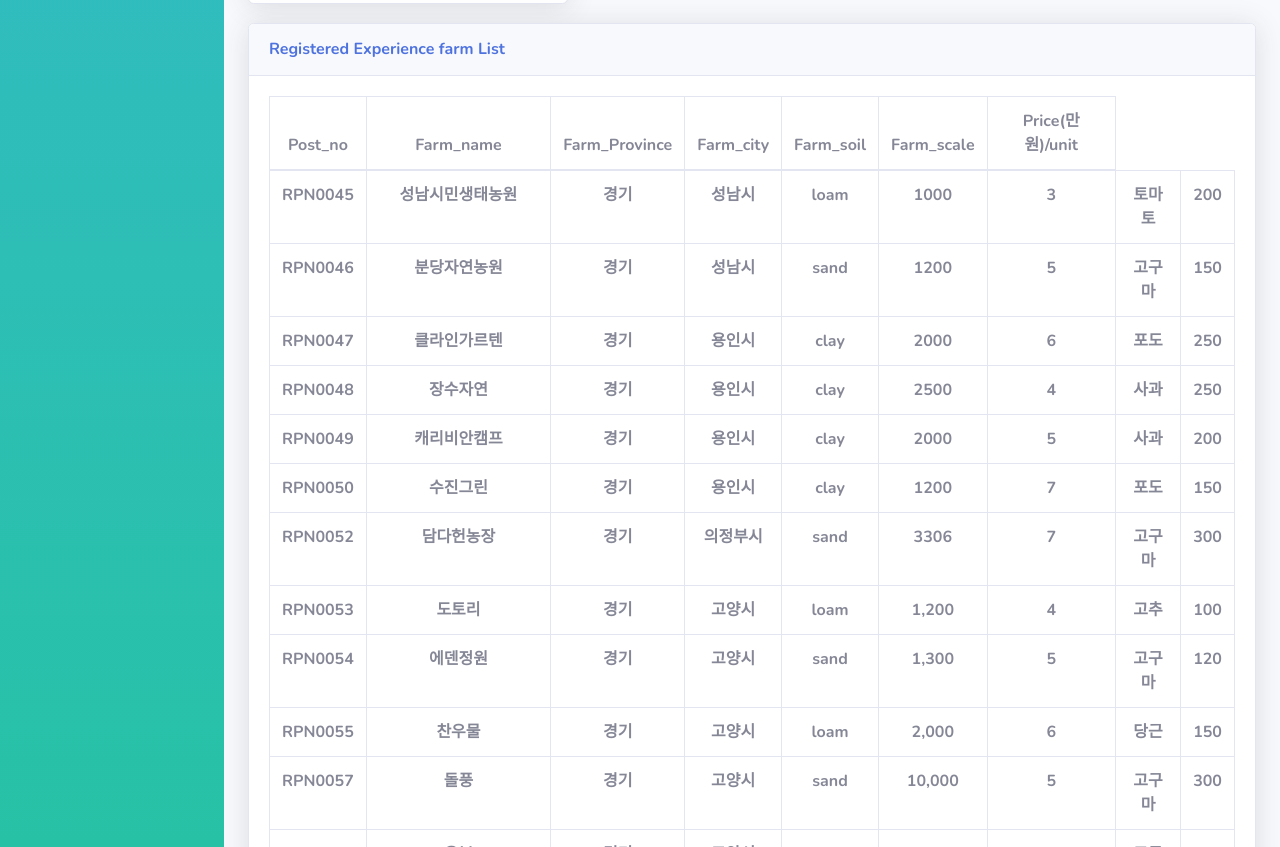
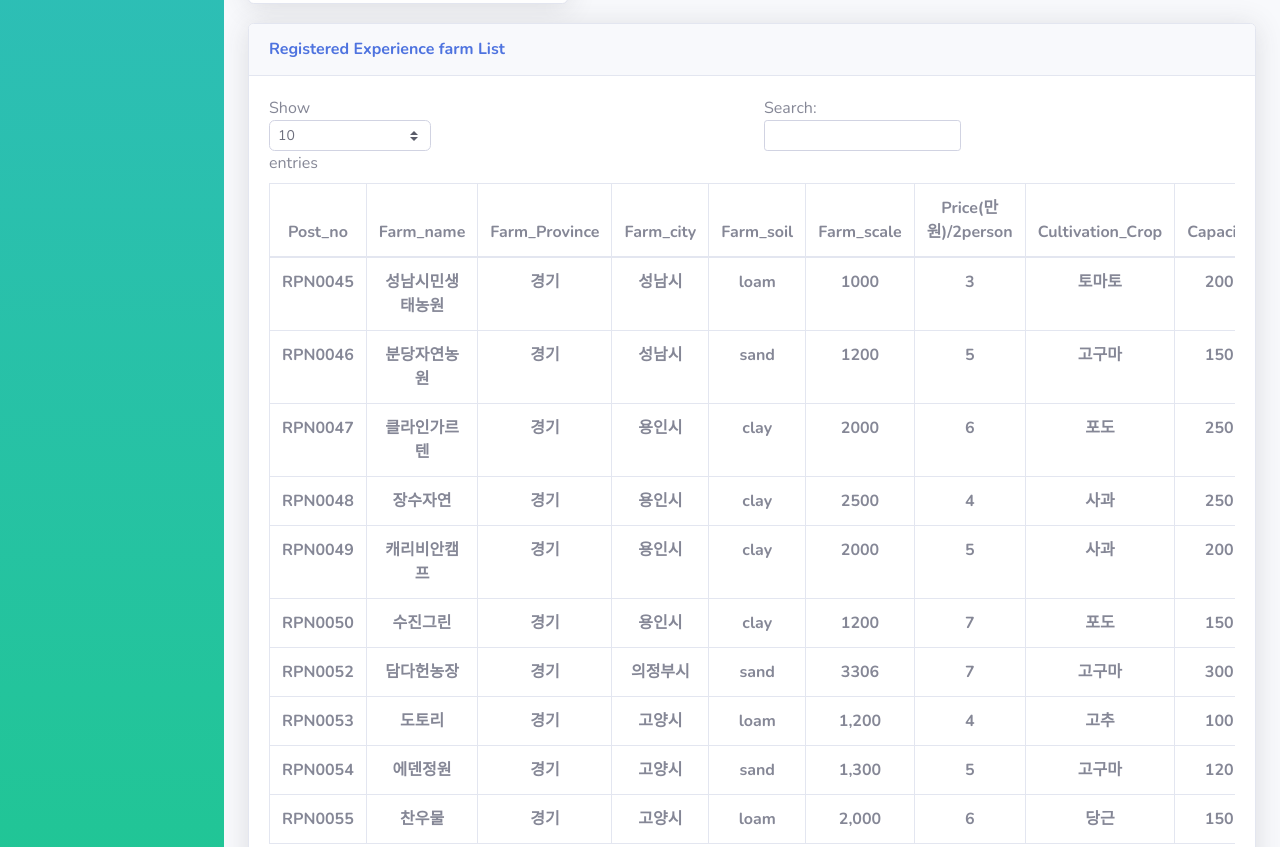
Before and after one commit to Yoonzzi/DB-farmers, a website with bundled scripts: page Ex_Farm.html in a window 1280 px wide. Shown: the part 836-1683 px from the top of the page. Built offline with nearby package versions, Linux system fonts and the light colour scheme.

Commit message:
Update Ex_Farm.html

```diff
--- a/Ex_Farm.html
+++ b/Ex_Farm.html
@@ -475,15 +475,14 @@
                       <tr>
                           <th>Post_no</th>
 
-
                           <th>Farm_name</th>
                           <th>Farm_Province</th>
                           <th>Farm_city</th>
                           <th>Farm_soil</th>
                           <th>Farm_scale</th>
-
-                          <th>Price(만원)/unit</th>
-
+                          <th>Price(만원)/2person</th>
+                          <th>Cultivation_Crop</th>
+                          <th>Capacity</th>
                           </tr>
                   </thead>
                   <tbody>
```
